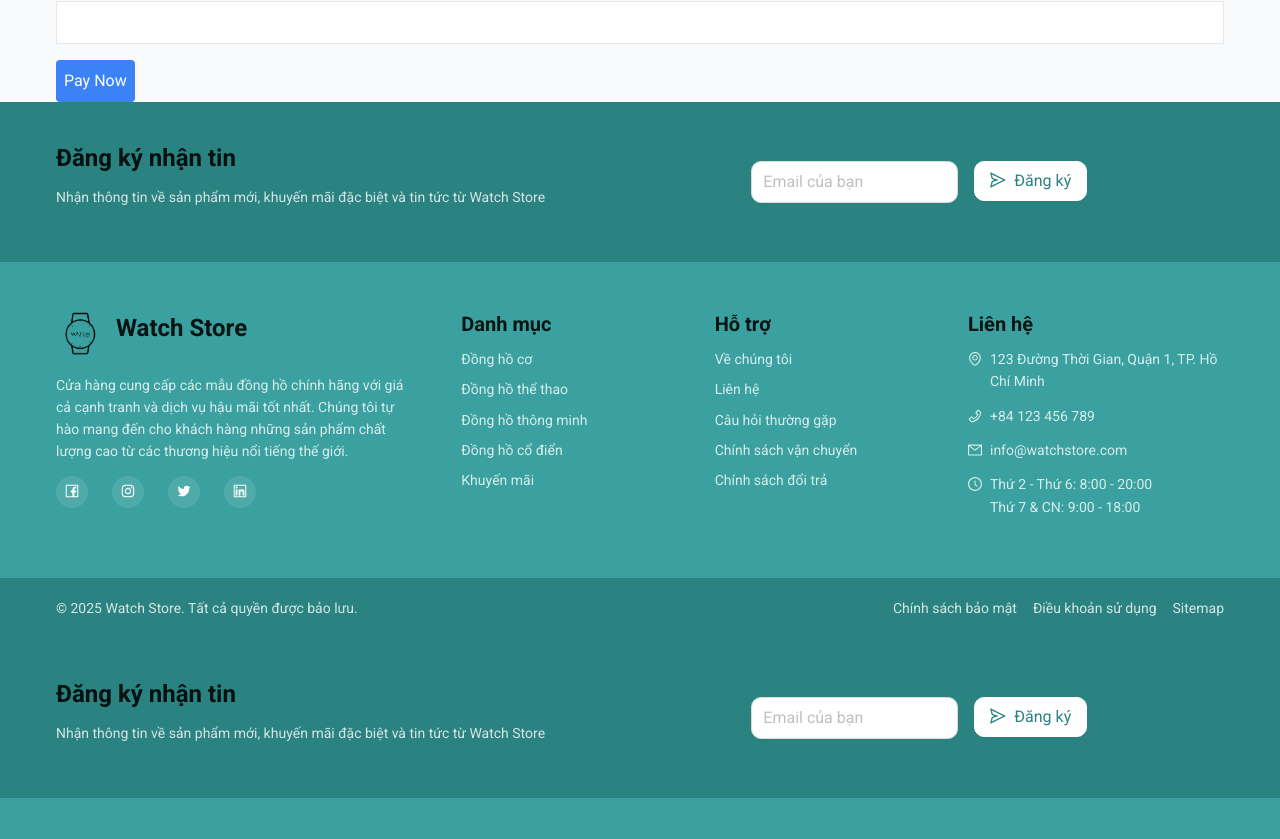
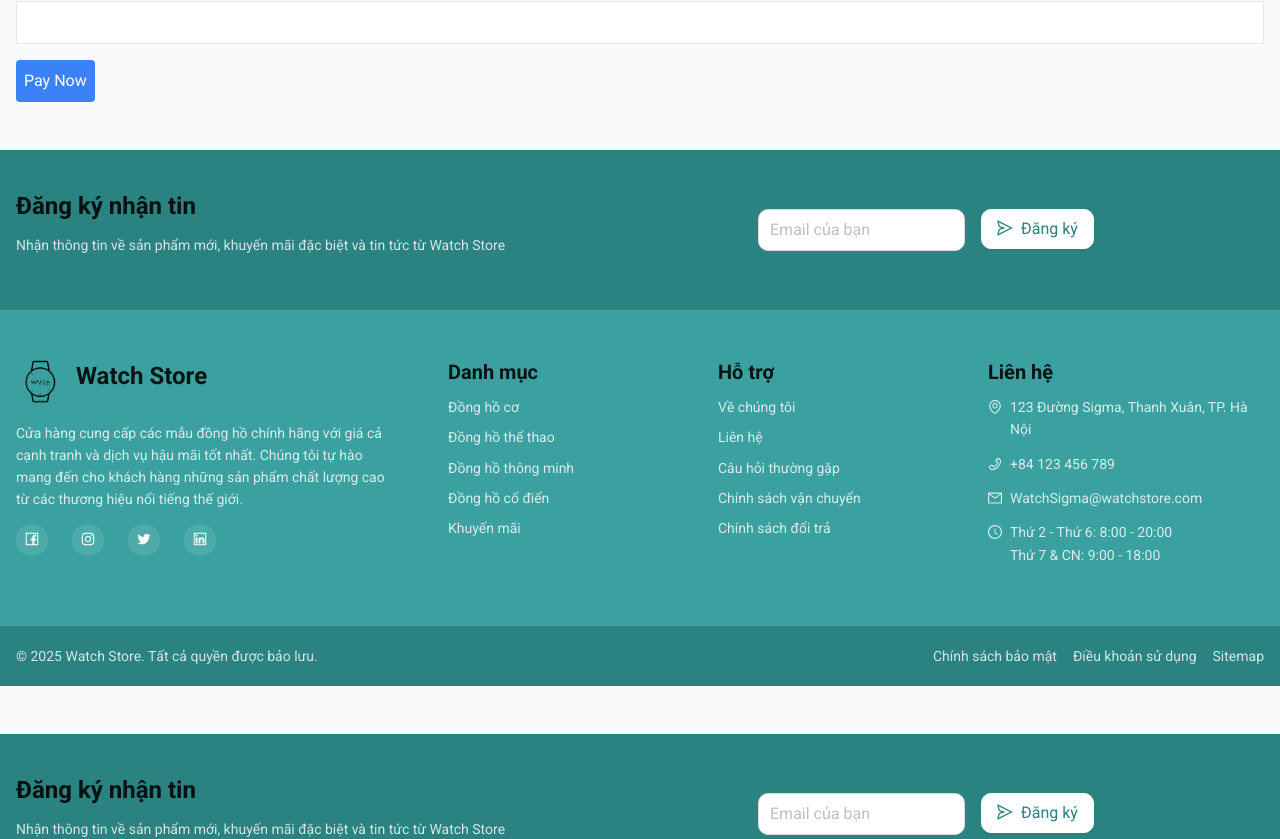
Before and after one commit to DoPhuc22/finalproject, a React (Vite) app: page /checkout in a window 1280 px wide. Shown: the part 699-1538 px from the top of the page. Built offline with nearby package versions, Linux system fonts and the light colour scheme.

Commit message:
update Footer, ProductCard, Wishlist page and global.css

```diff
--- a/src/components/Footer/Footer.jsx
+++ b/src/components/Footer/Footer.jsx
@@ -151,7 +151,7 @@ const Footer = () => {
               <ul className="list-none p-0">
                 <li className="mb-3 flex items-start">
                   <EnvironmentOutlined className="mt-1 mr-2 text-white/80" />
-                  <span className="text-white/80">123 Đường Thời Gian, Quận 1, TP. Hồ Chí Minh</span>
+                  <span className="text-white/80">123 Đường Sigma, Thanh Xuân, TP. Hà Nội</span>
                 </li>
                 <li className="mb-3 flex items-center">
                   <PhoneOutlined className="mr-2 text-white/80" />
@@ -159,7 +159,7 @@ const Footer = () => {
                 </li>
                 <li className="mb-3 flex items-center">
                   <MailOutlined className="mr-2 text-white/80" />
-                  <a href="mailto:info@watchstore.com" className="text-white/80 hover:text-white hover:no-underline">info@watchstore.com</a>
+                  <a href="mailto:info@watchstore.com" className="text-white/80 hover:text-white hover:no-underline">WatchSigma@watchstore.com</a>
                 </li>
                 <li className="mb-3 flex items-start">
                   <ClockCircleOutlined className="mt-1 mr-2 text-white/80" />
--- a/src/components/Products/ProductCard.jsx
+++ b/src/components/Products/ProductCard.jsx
@@ -92,7 +92,7 @@ const ProductCard = ({ product }) => {
       <Card
         hoverable
         cover={
-          <div className="relative h-48 overflow-hidden">
+          <div className="relative h-90 overflow-hidden">
             <img
               alt={product.name}
               src={product.imageUrl || product.image || '/assets/images/products/watch.jpg'}
@@ -118,7 +118,7 @@ const ProductCard = ({ product }) => {
               </div>
               <p className="text-gray-500 mb-2 text-sm line-clamp-2">{product.description}</p>
               <div className="flex justify-between items-center mt-3">
-                <span className="text-xl font-bold text-verdigris-600">{product.price?.toLocaleString() || 0} VNĐ</span>
+                <span className="text-lg font-bold text-verdigris-600">{product.price?.toLocaleString() || 0} VNĐ</span>
                 <Button
                   type="primary"
                   shape="round"
--- a/src/layouts/MainLayout.jsx
+++ b/src/layouts/MainLayout.jsx
@@ -6,7 +6,7 @@ const MainLayout = ({ children }) => {
   return (
     <div className="flex flex-col min-h-screen">
       <Header />
-      <main className="flex-grow">{children}</main>
+      <main className="flex-grow mb-12">{children}</main>
       <Footer />
     </div>
   );
--- a/src/pages/WishlistPage.jsx
+++ b/src/pages/WishlistPage.jsx
@@ -101,7 +101,7 @@ const WishlistPage = () => {
 
   return (
     <div className="container mx-auto p-4 py-8">
-      <div className="flex items-center justify-between mb-6">
+      <div className="flex items-center justify-between mb-6 mt-12">
         <Title level={2} className="mb-0">Danh Sách Yêu Thích</Title>
         <Link to="/products" className="text-verdigris-500 hover:text-verdigris-600">
           <Space>
--- a/src/styles/global.css
+++ b/src/styles/global.css
@@ -38,7 +38,7 @@ a:hover {
 }
 
 .container {
-  max-width: 1200px;
+  max-width: 1300px;
   margin: 0 auto;
   padding: 0 1rem;
 }
```
